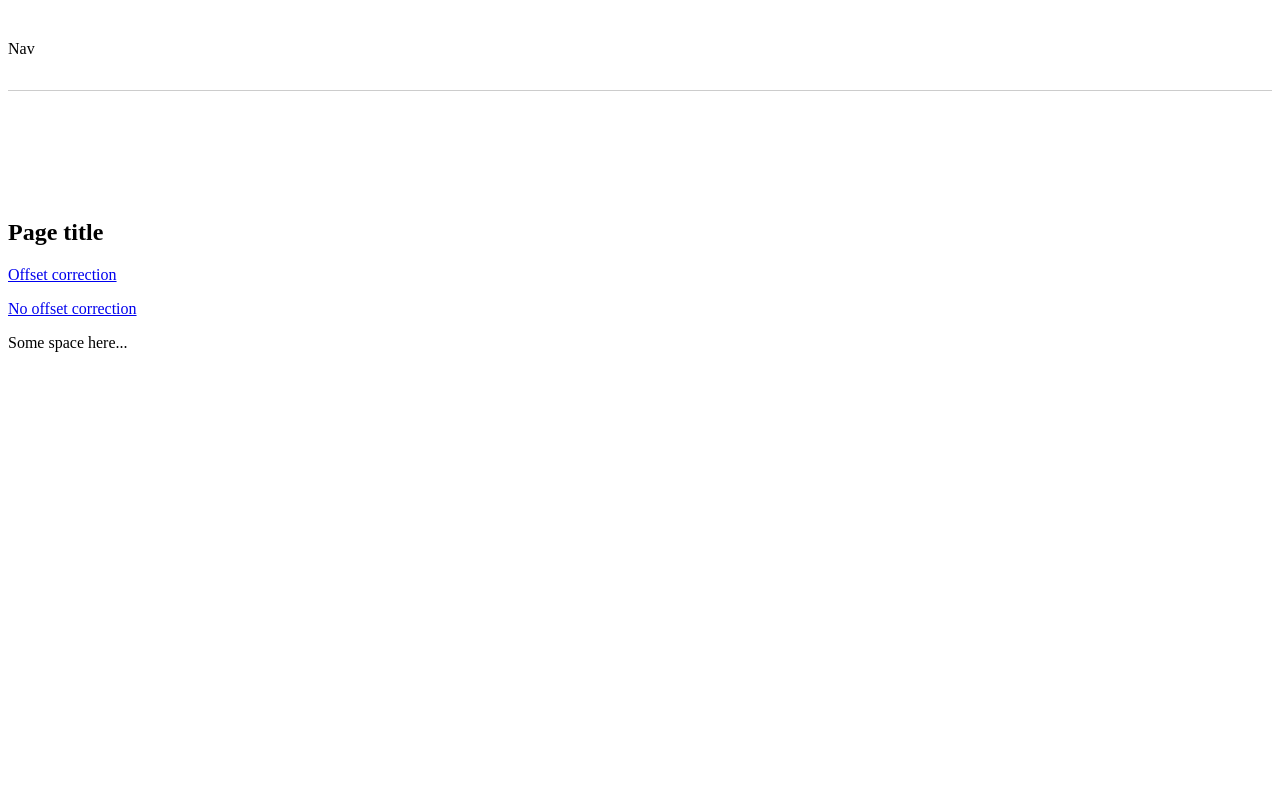
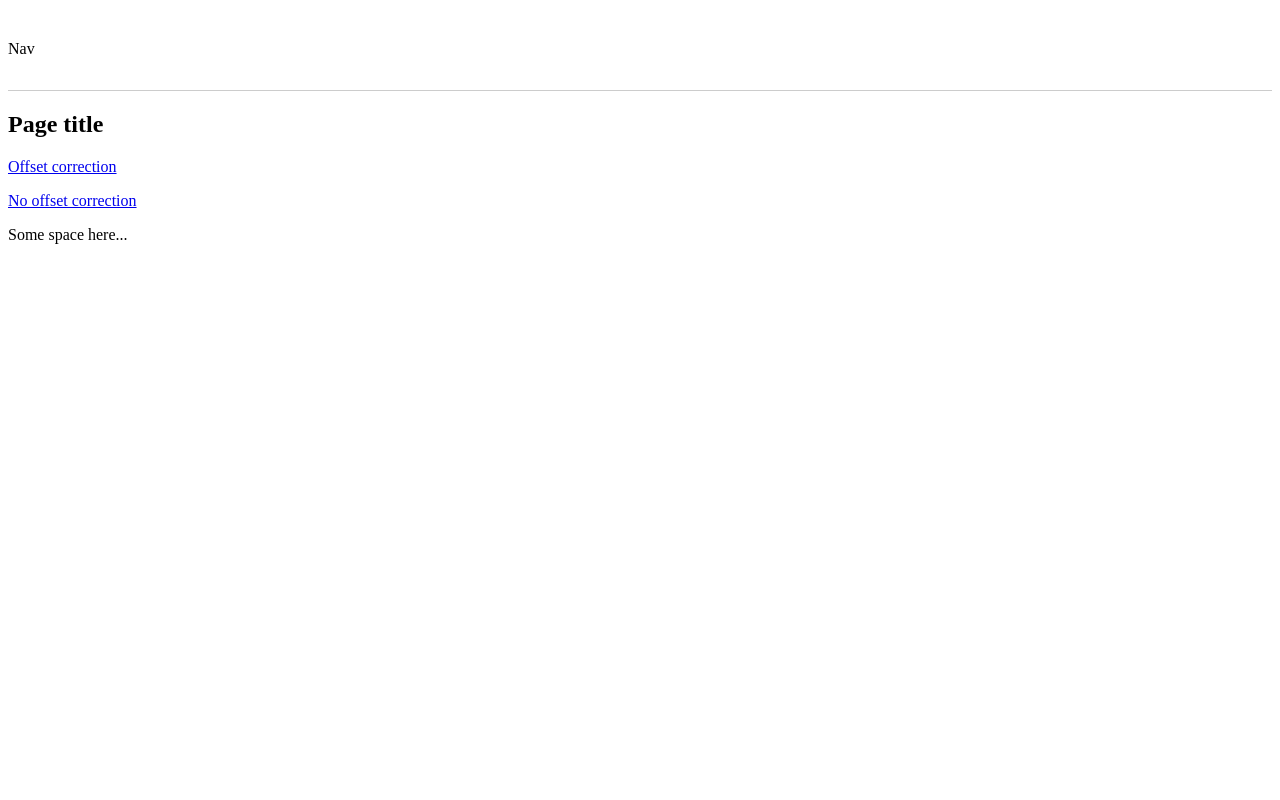
Before and after one commit to nicklem/html_tests, a plain HTML site: page index.html in a window 1280 px wide. Shown: the top 800 px of the page. Drawn offline with Linux system fonts and the light colour scheme.

```diff
--- a/index.html
+++ b/index.html
@@ -40,7 +40,7 @@
 
     <div class="nav">Nav</div>
 
-    <h2 style="margin-top: 8rem;">Page title</h2>
+    <h2>Page title</h2>
 
     <p>
         <a href="#offset">Offset correction</a>
```
